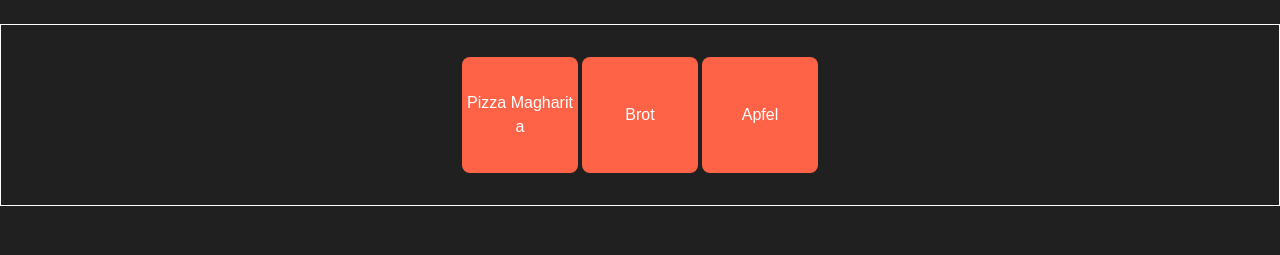
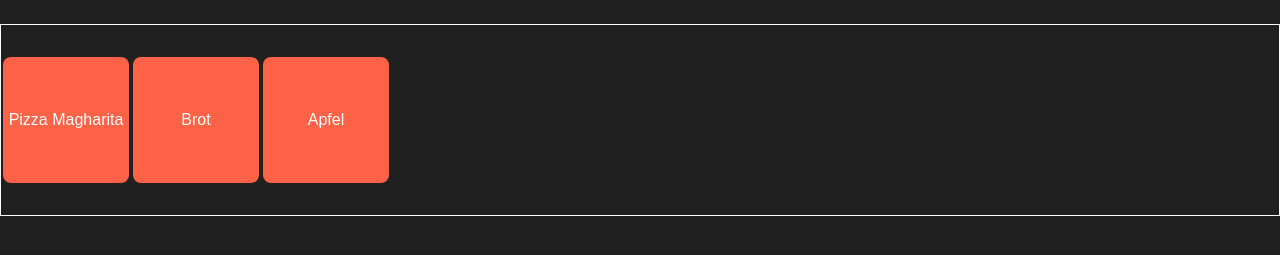
Before and after one commit to DanielVierh/shopping-list, a plain HTML site: page index.html in a window 1280 px wide. Shown: the part 109-364 px from the top of the page. Drawn offline with Linux system fonts and the light colour scheme.

Commit message:
change list style

```diff
--- a/public/css/main.css
+++ b/public/css/main.css
@@ -29,7 +29,7 @@ body {
   border: 1px solid white;
   display: flex;
   flex-wrap: wrap;
-  justify-content: center;
+  justify-content: flex-start;
   align-items: center;
   overflow-y: scroll;
   max-height: 70vh;
@@ -37,8 +37,8 @@ body {
   padding-bottom: 30px;
 }
 .list-wrapper .product {
-  width: 110px;
-  height: 110px;
+  width: 120px;
+  height: 120px;
   background-color: tomato;
   margin: 2px;
   color: white;
--- a/src/scss/modules/list.scss
+++ b/src/scss/modules/list.scss
@@ -3,7 +3,7 @@
     border: 1px solid white;
     display: flex;
     flex-wrap: wrap;
-    justify-content: center;
+    justify-content: flex-start;
     align-items: center;
     overflow-y: scroll;
     max-height: 70vh;
@@ -13,8 +13,8 @@
 
 
     .product {
-        width: 110px;
-        height: 110px;
+        width: 120px;
+        height: 120px;
         background-color: tomato;
         margin: 2px;
         color: white;
```
